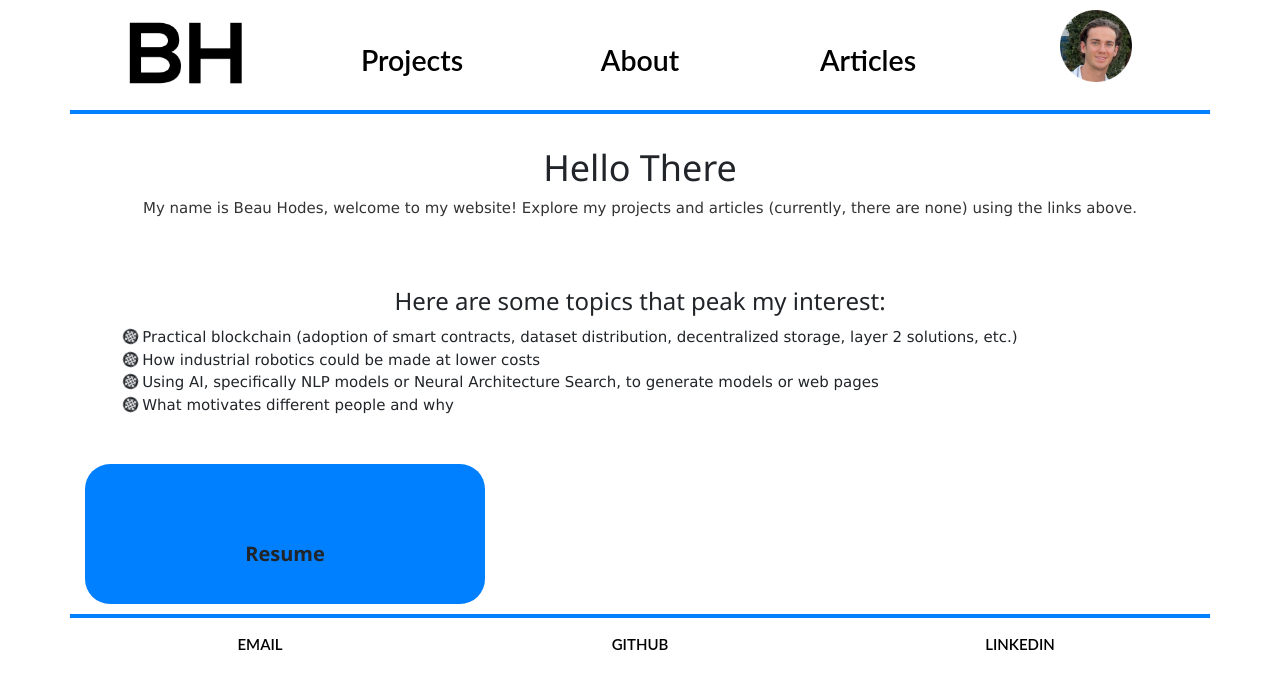
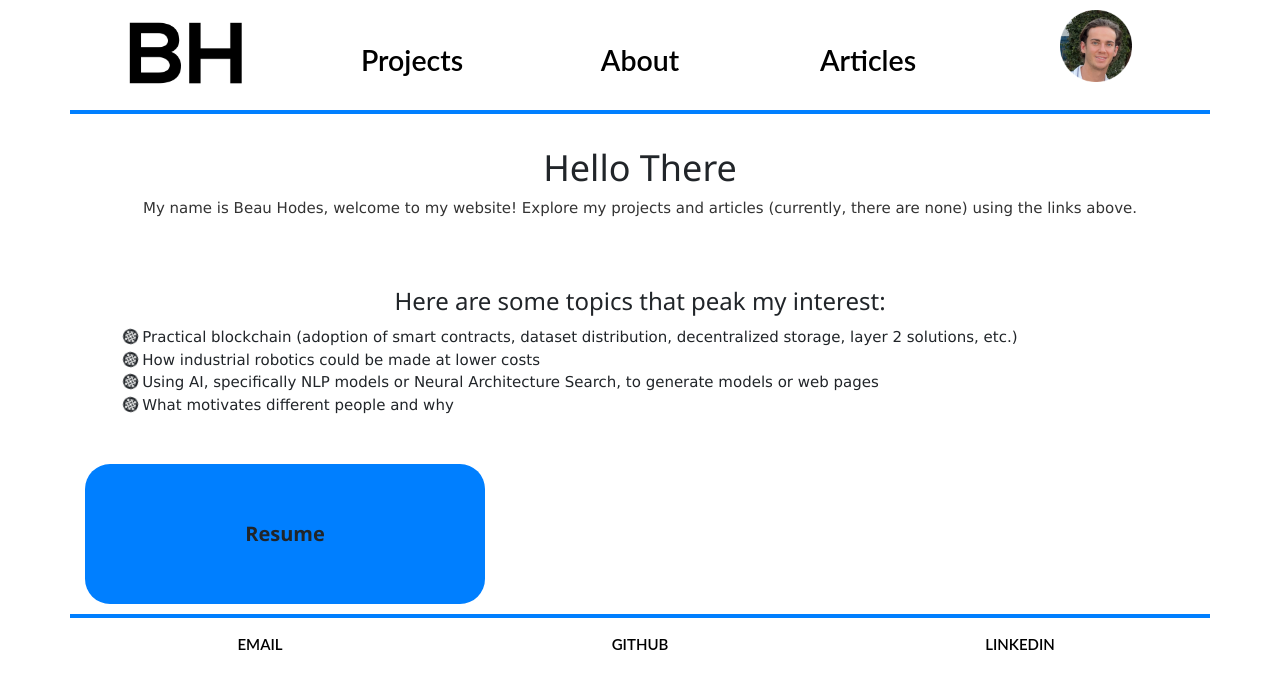
Before and after one commit to beauhodes/beauhodes.github.io, a Jekyll site: the page built from index.html, in a window 1280 px wide. Shown: the top 689 px of the page. Built offline with Jekyll 4.4.1, drawn with Linux system fonts in a browser that asks for light colours; nearby versions of some CDN libraries.

Commit message:
Update main.css

```diff
--- a/css/main.css
+++ b/css/main.css
@@ -116,7 +116,7 @@ a.projLink {
     text-align: center;
     border-radius: 25px;
     background: #007fff;
-    padding: 20px;
+    padding: 0;
     width: 20em;
     height: 7em;
 }
```
